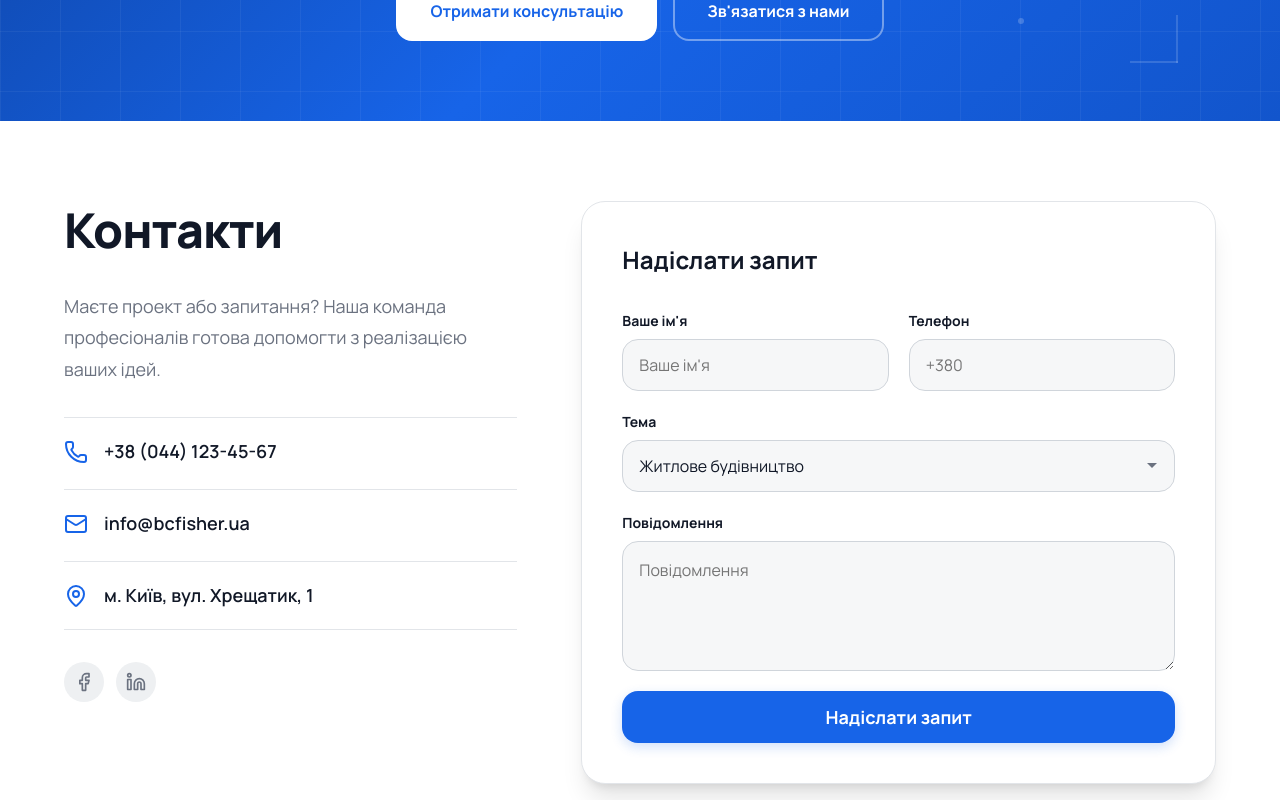
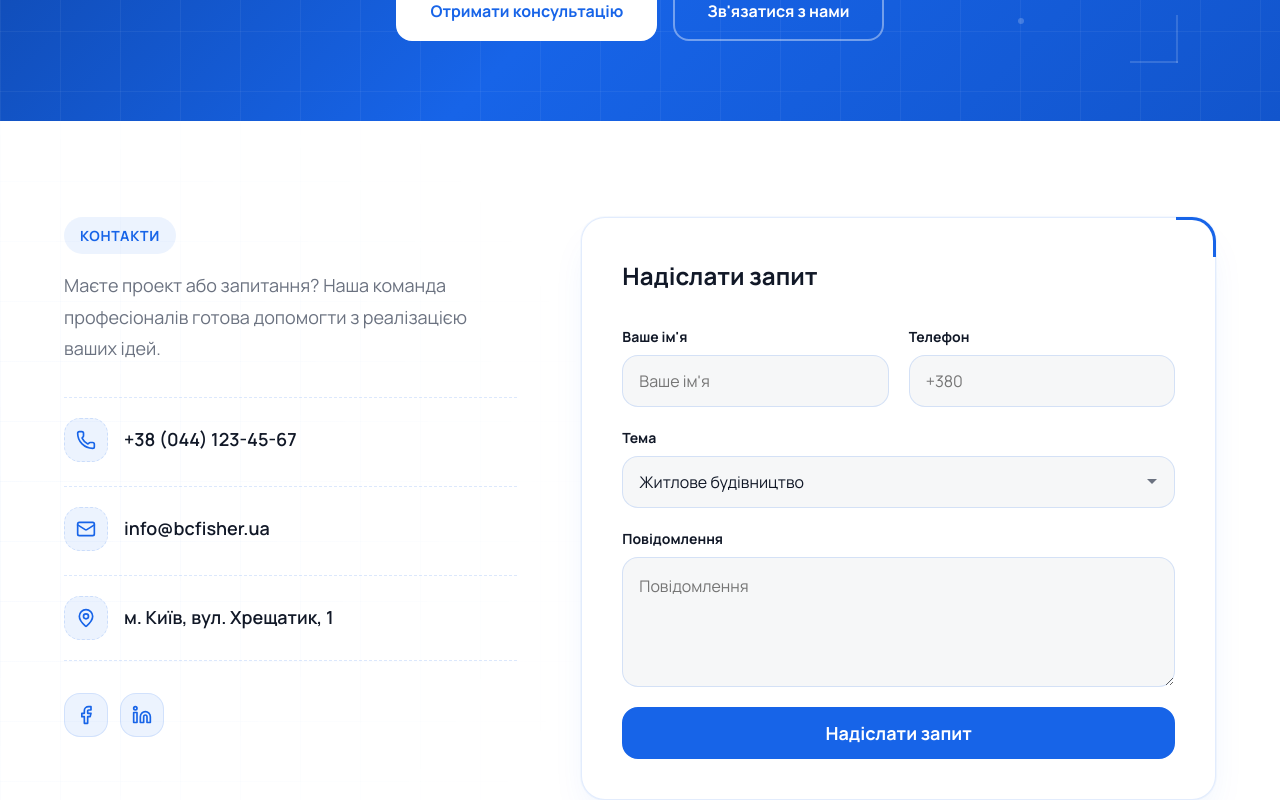
Before and after one commit to Greenfield-Taster/bc-fischer, a React (Vite) app: page / in a window 1280 px wide. Shown: the part 4180-4980 px from the top of the page. Built offline with nearby package versions, Linux system fonts and the light colour scheme.

Commit message:
Restyle Contact section with blueprint theme

```diff
--- a/src/components/Contact/Contact.jsx
+++ b/src/components/Contact/Contact.jsx
@@ -15,11 +15,15 @@ const Contact = () => {
 
   return (
     <section id="contact" className="contact">
+      <div className="contact__grid-bg" aria-hidden="true" />
+
       <div className="contact__container container">
         <div className="contact__grid">
           <AnimatedSection className="contact__info" direction="left">
-            <h2 className="contact__title">{t("contact.title")}</h2>
-            <p className="contact__subtitle">{t("contact.subtitle")}</p>
+            <div className="contact__info-header">
+              <span className="contact__label">{t("contact.title")}</span>
+              <p className="contact__subtitle">{t("contact.subtitle")}</p>
+            </div>
 
             <div className="contact__items">
               {CONTACT_ITEMS.map((item) => {
@@ -27,7 +31,7 @@ const Contact = () => {
                 return (
                   <div key={item.type} className="contact__item">
                     <div className="contact__item-icon">
-                      <Icon size={24} />
+                      <Icon size={20} />
                     </div>
                     <span className="contact__item-value">{t(item.labelKey)}</span>
                   </div>
--- a/src/components/Contact/Contact.scss
+++ b/src/components/Contact/Contact.scss
@@ -1,11 +1,26 @@
 @use "../../styles/variables" as v;
 
 .contact {
+  position: relative;
+  overflow: hidden;
   background: v.$neutral-0;
+  padding: v.$spacing-24 0;
+
+  // ─── Blueprint grid background ───
+  &__grid-bg {
+    position: absolute;
+    inset: 0;
+    background-image:
+      linear-gradient(rgba(v.$brand-primary-500, 0.03) 1px, transparent 1px),
+      linear-gradient(90deg, rgba(v.$brand-primary-500, 0.03) 1px, transparent 1px);
+    background-size: 60px 60px;
+    mask-image: radial-gradient(ellipse 50% 70% at 0% 50%, black 0%, transparent 100%);
+    -webkit-mask-image: radial-gradient(ellipse 50% 70% at 0% 50%, black 0%, transparent 100%);
+  }
 
   &__container {
-    display: flex;
-    flex-direction: column;
+    position: relative;
+    z-index: 1;
   }
 
   &__grid {
@@ -25,16 +40,23 @@
     gap: v.$spacing-8;
   }
 
-  &__title {
-    font-size: v.$font-size-5xl;
-    font-weight: v.$font-weight-extrabold;
-    color: v.$color-text-primary;
-    letter-spacing: v.$letter-spacing-tight;
-    line-height: v.$line-height-tight;
+  &__info-header {
+    display: flex;
+    flex-direction: column;
+    gap: v.$spacing-4;
+  }
 
-    @media (max-width: v.$breakpoint-sm) {
-      font-size: v.$font-size-3xl;
-    }
+  &__label {
+    display: inline-block;
+    font-size: v.$font-size-sm;
+    font-weight: v.$font-weight-bold;
+    color: v.$brand-primary-500;
+    text-transform: uppercase;
+    letter-spacing: v.$letter-spacing-wider;
+    padding: v.$spacing-2 v.$spacing-4;
+    background: rgba(v.$brand-primary-500, 0.08);
+    border-radius: v.$radius-full;
+    width: fit-content;
   }
 
   &__subtitle {
@@ -54,15 +76,23 @@
     align-items: center;
     gap: v.$spacing-4;
     padding: v.$spacing-5 0;
-    border-top: 1px solid v.$color-border;
+    border-top: 1px dashed rgba(v.$brand-primary-500, 0.15);
 
     &:last-child {
-      border-bottom: 1px solid v.$color-border;
+      border-bottom: 1px dashed rgba(v.$brand-primary-500, 0.15);
     }
   }
 
   &__item-icon {
+    width: 44px;
+    height: 44px;
+    display: flex;
+    align-items: center;
+    justify-content: center;
+    border-radius: v.$radius-lg;
+    background: rgba(v.$brand-primary-500, 0.08);
     color: v.$brand-primary-500;
+    border: 1px dashed rgba(v.$brand-primary-500, 0.15);
     flex-shrink: 0;
   }
 
@@ -78,29 +108,50 @@
   }
 
   &__social-link {
-    width: 40px;
-    height: 40px;
-    border-radius: v.$radius-full;
-    background: v.$neutral-100;
+    width: 44px;
+    height: 44px;
+    border-radius: v.$radius-lg;
+    background: rgba(v.$brand-primary-500, 0.08);
+    border: 1px solid rgba(v.$brand-primary-500, 0.12);
     display: flex;
     align-items: center;
     justify-content: center;
-    color: v.$color-text-secondary;
-    transition: v.$transition-button;
+    color: v.$brand-primary-500;
+    transition: all v.$transition-base v.$transition-timing;
     text-decoration: none;
 
     &:hover {
       background: v.$brand-primary-500;
+      border-color: v.$brand-primary-500;
       color: v.$neutral-0;
+      transform: translateY(-2px);
     }
   }
 
+  // ─── Form card ───
   &__form-wrapper {
     background: v.$neutral-0;
     padding: v.$spacing-10;
     border-radius: v.$radius-xl;
-    border: 1px solid v.$color-border;
-    box-shadow: v.$shadow-lg;
+    border: 1px solid rgba(v.$brand-primary-500, 0.12);
+    box-shadow:
+      0 20px 40px -12px rgba(v.$brand-primary-500, 0.1),
+      0 0 0 1px rgba(v.$brand-primary-500, 0.04);
+    position: relative;
+
+    // Corner accent
+    &::before {
+      content: "";
+      position: absolute;
+      top: -1px;
+      right: -1px;
+      width: 40px;
+      height: 40px;
+      border-top: 3px solid v.$brand-primary-500;
+      border-right: 3px solid v.$brand-primary-500;
+      border-radius: 0 v.$radius-xl 0 0;
+      pointer-events: none;
+    }
 
     @media (max-width: v.$breakpoint-sm) {
       padding: v.$spacing-6;
@@ -146,18 +197,19 @@
     width: 100%;
     height: 52px;
     padding: 0 v.$spacing-4;
-    border: 1px solid v.$color-border-dark;
+    border: 1px solid rgba(v.$brand-primary-500, 0.15);
     border-radius: v.$radius-input;
     background: v.$neutral-50;
     font-size: v.$font-size-base;
     color: v.$color-text-primary;
     font-family: v.$font-family-base;
-    transition: v.$transition-button;
+    transition: all v.$transition-base v.$transition-timing;
 
     &:focus {
       outline: none;
       border-color: v.$brand-primary-500;
-      box-shadow: 0 0 0 3px rgba(v.$brand-primary-500, 0.15);
+      box-shadow: 0 0 0 3px rgba(v.$brand-primary-500, 0.12);
+      background: v.$neutral-0;
     }
   }
 
@@ -181,22 +233,23 @@
     height: 52px;
     background: v.$brand-primary-500;
     color: v.$neutral-0;
-    border: none;
+    border: 2px solid v.$brand-primary-500;
     border-radius: v.$radius-button;
     font-size: v.$font-size-lg;
     font-weight: v.$font-weight-bold;
     font-family: v.$font-family-base;
     cursor: pointer;
-    transition: v.$transition-button;
-    box-shadow: 0 4px 12px rgba(v.$brand-primary-500, 0.2);
+    transition: all v.$transition-base v.$transition-timing;
 
     &:hover {
       background: v.$brand-primary-600;
-      transform: translateY(-1px);
+      border-color: v.$brand-primary-600;
+      transform: translateY(-2px);
+      box-shadow: 0 8px 24px rgba(v.$brand-primary-500, 0.3);
     }
 
     &:active {
-      transform: scale(0.98);
+      transform: translateY(0);
     }
   }
 }
```
